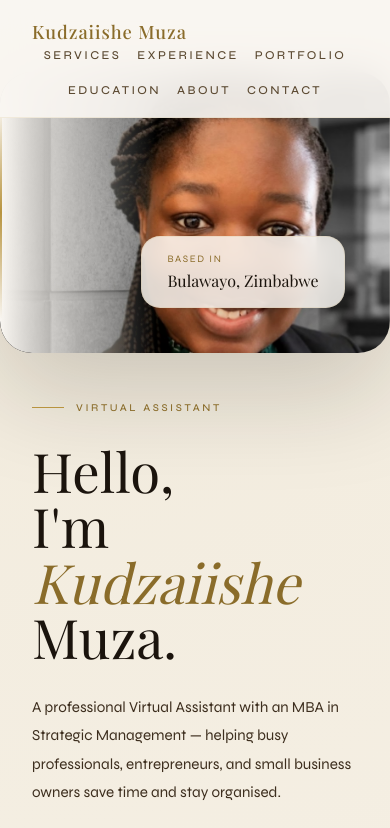
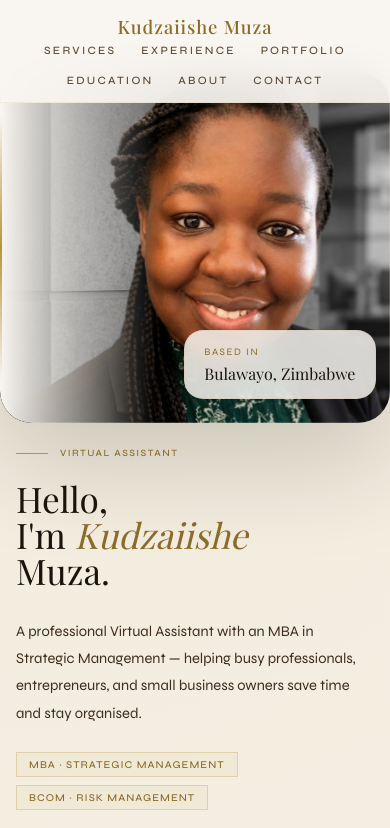
Before and after one commit to Zumaboss/kudzai-portfolio, a plain HTML site: page index.html in a window 390 px wide. Shown: the top 828 px of the page. Drawn offline with nearby package versions, Linux system fonts and the light colour scheme; a web font is replaced by a local one.

Commit message:
fix: improve mobile responsiveness across breakpoints

```diff
--- a/css/styles.css
+++ b/css/styles.css
@@ -428,22 +428,69 @@ footer p { font-size: 0.72rem; color: var(--faint); letter-spacing: 0.08em; }
 
 /* RESPONSIVE */
 @media (max-width: 900px) {
-  nav { padding: 1.2rem 2rem; }
-  .nav-links { gap: 1.2rem; }
+  nav { padding: 1rem 1.5rem; }
+  .nav-links { gap: 1rem; }
   #home { grid-template-columns: 1fr; }
   .hero-right { height: 72vw; order: -1; }
-  .hero-left { padding: 3rem 2rem; }
+  .hero-left { padding: 3rem 1.5rem; }
   .stats { grid-template-columns: 1fr 1fr; }
   .stat { border-right: none; border-bottom: 1px solid var(--border); }
-  #services, #work, #portfolio, #education, #about, #contact { padding: 4rem 2rem; }
+  #services, #work, #portfolio, #education, #about, #contact { padding: 4rem 1.5rem; }
   .services-layout, .portfolio-grid, .edu-grid { grid-template-columns: 1fr; }
   .svc.featured, .svc.wide { grid-column: 1; grid-template-columns: 1fr; }
   #about, #contact { grid-template-columns: 1fr; gap: 3rem; }
   .form-row { grid-template-columns: 1fr; }
   footer { flex-direction: column; gap: 1rem; padding: 2rem; text-align: center; }
   nav { flex-wrap: wrap; }
-  .nav-links { flex-wrap: wrap; justify-content: center; gap: 1rem; }
-  .nav-links a { font-size: 0.75rem; }
+  .nav-links { flex-wrap: wrap; justify-content: center; gap: 0.75rem; }
+  .nav-links a { font-size: 0.7rem; }
+}
+
+@media (max-width: 768px) {
+  .hero-left { padding: 2.5rem 1.25rem; }
+  .hero-right { height: 68vw; }
+  .hero-tag { margin-bottom: 1.4rem; }
+  .hero-sub { max-width: 100%; }
+  .hero-qual { gap: 0.5rem; }
+  .hero-badge { right: 1rem; bottom: 2rem; padding: 0.9rem 1.2rem; }
+  .btn-accent, .btn-submit { padding: 0.85rem 1.8rem; font-size: 0.65rem; }
+  .stats { grid-template-columns: 1fr; }
+  .portfolio-gallery img,
+  .portfolio-gallery video { max-width: 48%; margin-right: 0; margin-bottom: 0.5rem; }
+  .portfolio-gallery { display: flex; flex-wrap: wrap; justify-content: space-between; }
+  .portfolio-gallery img:last-child,
+  .portfolio-gallery video:last-child { margin-bottom: 0; }
+  .portfolio-card { margin-bottom: 1.2rem; }
+  .nav-logo { flex: 1 1 100%; text-align: center; }
+}
+
+@media (max-width: 600px) {
+  body { font-size: 0.95rem; }
+  nav { padding: 0.9rem 1rem; }
+  .hero-left { padding: 2rem 1rem; }
+  .hero-right { height: 80vw; }
+  .hero-tag { font-size: 0.6rem; }
+  .hero-name { font-size: clamp(2.6rem, 8vw, 3.6rem); }
+  .hero-qual span { padding: 0.3rem 0.75rem; }
+  .btn-accent, .btn-submit { width: 100%; text-align: center; }
+  .portfolio-gallery img,
+  .portfolio-gallery video { max-width: 100%; }
+  .portfolio-gallery { justify-content: flex-start; }
+  .hero-badge { right: 0.9rem; bottom: 1.5rem; }
+  .nav-links { width: 100%; justify-content: center; }
+  .nav-links a { padding: 0.3rem 0.4rem; }
+}
+
+@media (max-width: 480px) {
+  .hero-left { padding: 1.5rem 1rem; }
+  .hero-right { height: 90vw; }
+  .hero-tag { letter-spacing: 0.15em; }
+  .hero-name { font-size: clamp(2.2rem, 9vw, 3rem); }
+  .hero-sub { font-size: 0.92rem; }
+  .stat { text-align: left; }
+  .stats { gap: 0.8rem; }
+  .section-label, .section-title { padding: 0 0.5rem; }
+  .svc, .portfolio-body, .work-item, .edu-card, .contact-info-block { padding-left: 1rem; padding-right: 1rem; }
 }
 
 /* LIGHTBOX */
```
